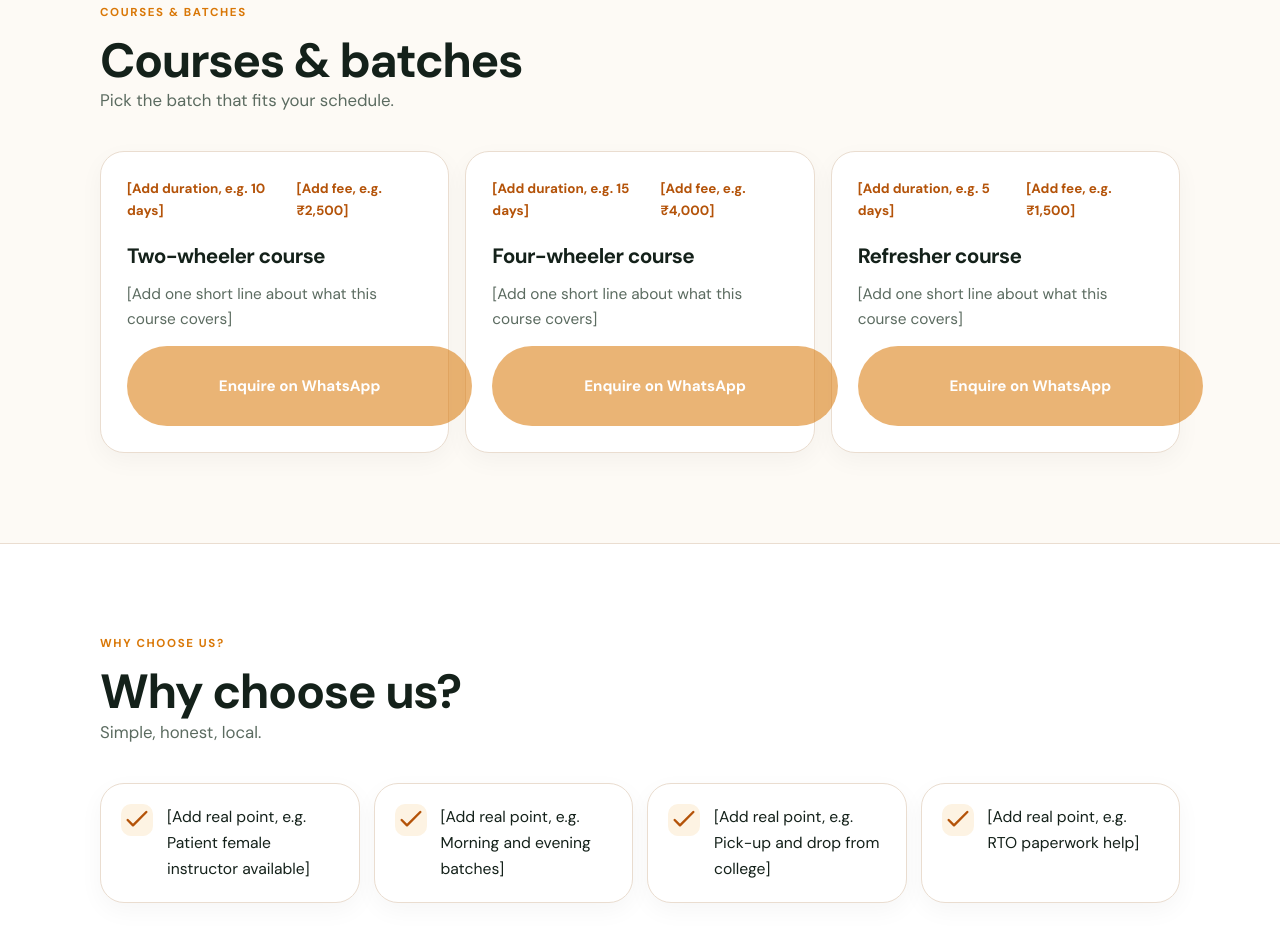
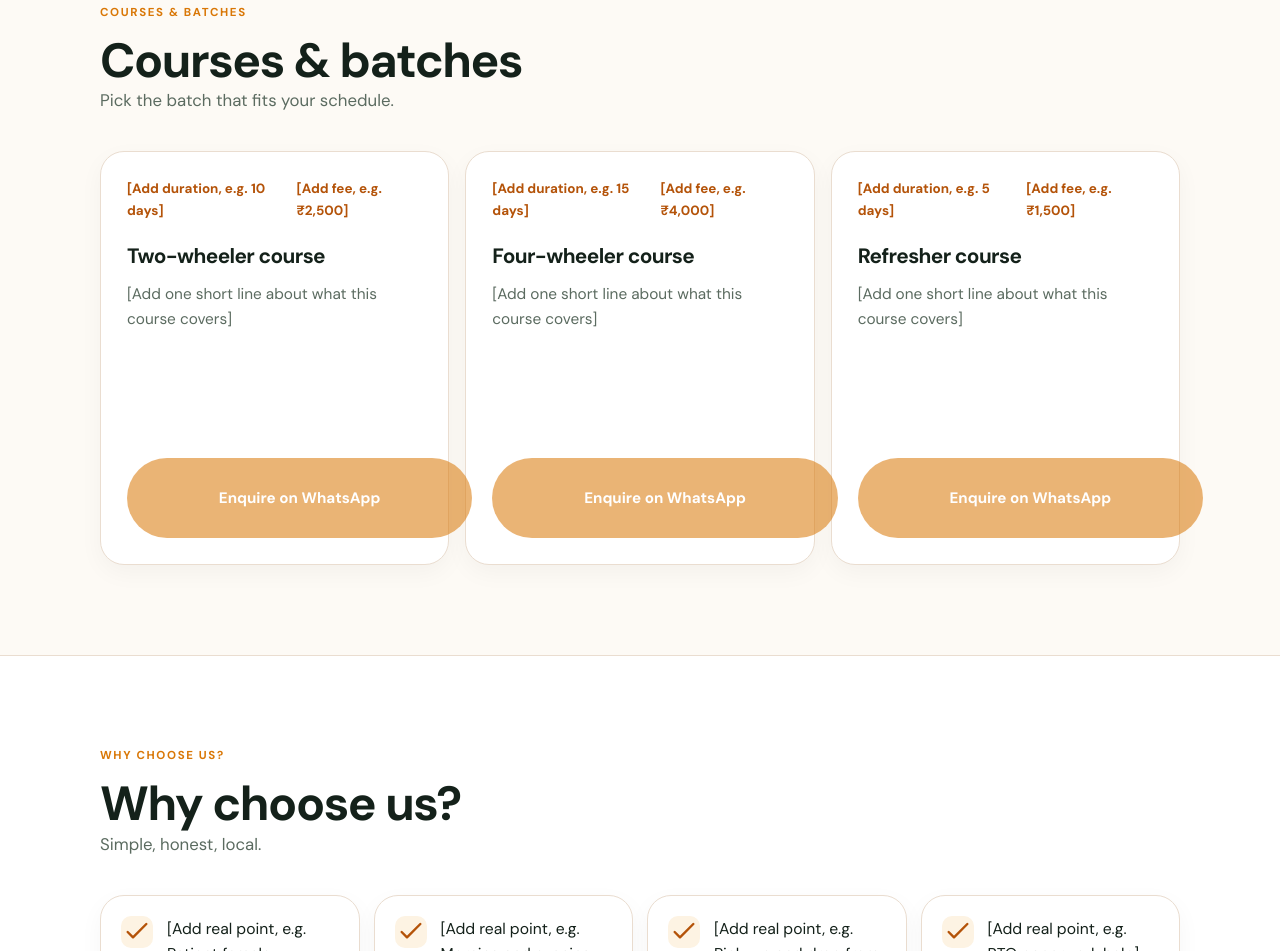
Before and after one commit to RahilAjam/training-demo, a plain HTML site: page index.html in a window 1280 px wide. Shown: the part 944-1895 px from the top of the page. Drawn offline with Linux system fonts and the light colour scheme.

Commit message:
Aggressively align course CTA buttons to card bottom
- Add min-height: 360px to .card--course so every card has consistent
  height with extra space for the button to anchor into
- Keep margin-top: auto on .card--course .btn to push WhatsApp button
  to the bottom edge regardless of description length
- Buttons now vertically aligned across all course cards

```diff
--- a/style.css
+++ b/style.css
@@ -326,7 +326,7 @@ p { overflow-wrap: anywhere; color: var(--ink); }
 
 /* Courses */
 .courses { display: grid; grid-template-columns: 1fr; gap: 16px; }
-.card--course { display: flex; flex-direction: column; gap: 14px; min-width: 0; }
+.card--course { display: flex; flex-direction: column; gap: 14px; min-width: 0; min-height: 360px; }
 .card__meta {
   display: flex;
   gap: 10px;
```
